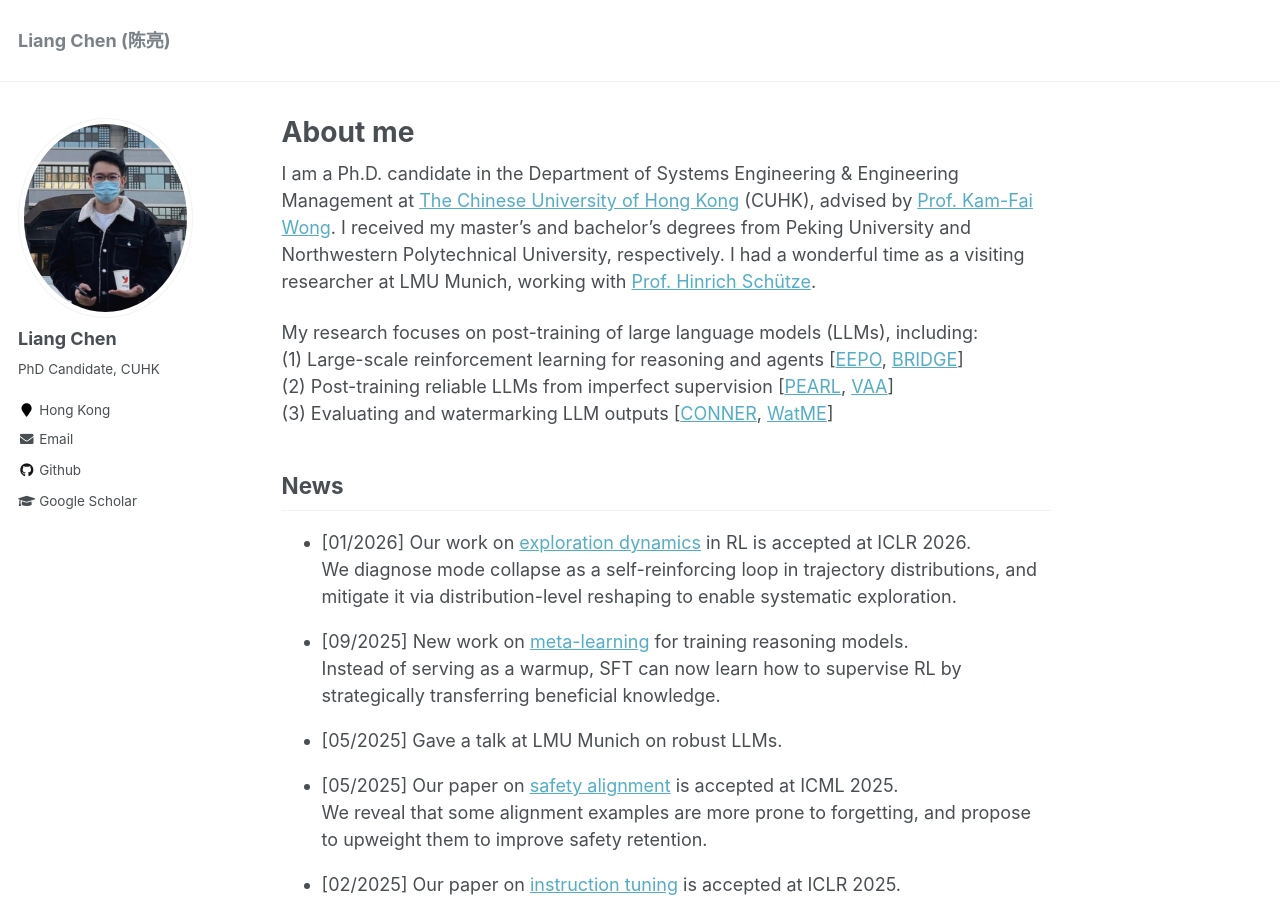
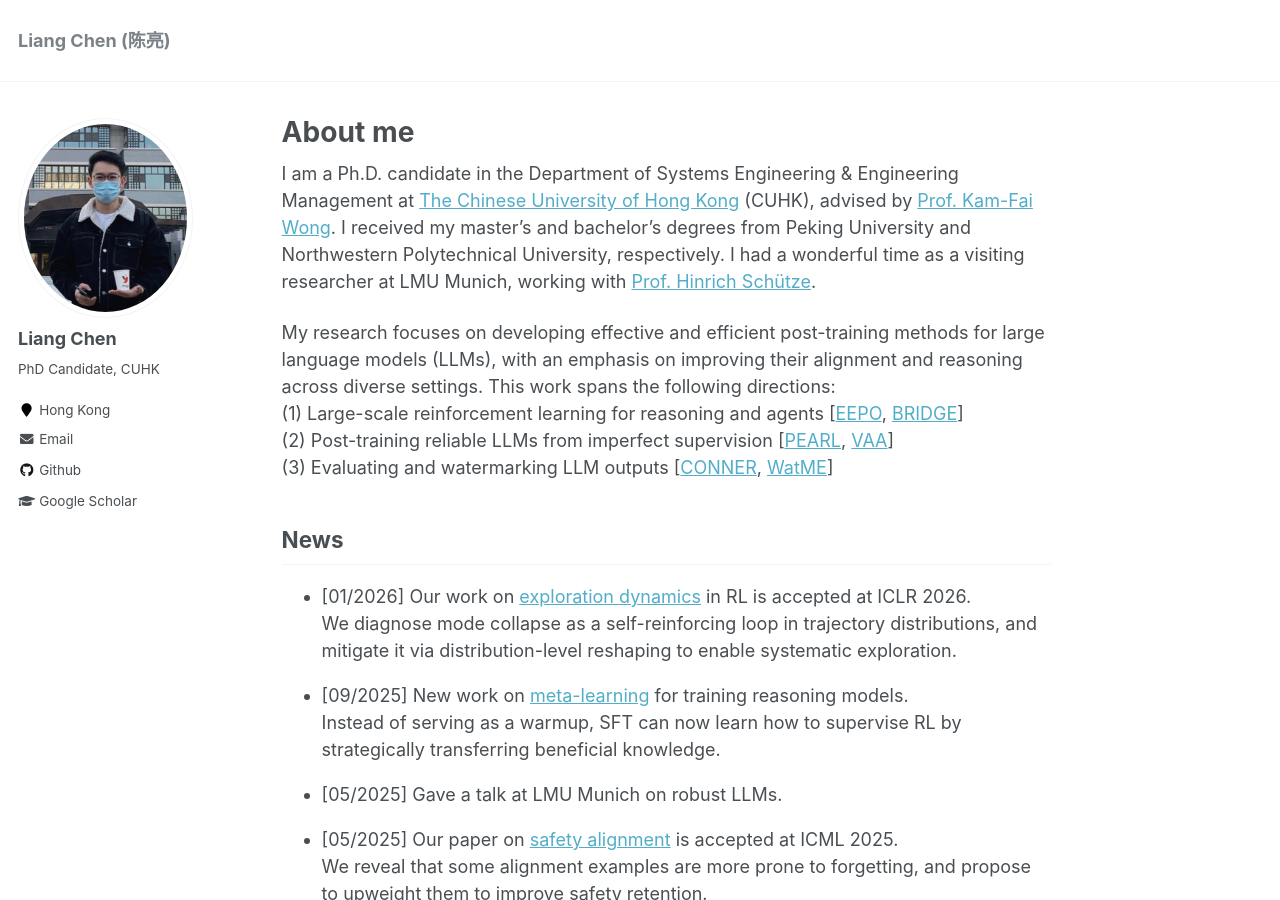
Before and after one commit to ChanLiang/ChanLiang.github.io, a Jekyll site: the page built from _pages/about.md, in a window 1280 px wide and 900 px high. Built offline with Jekyll 4.4.1, drawn with Linux system fonts in a browser that asks for light colours.

Commit message:
Update about.md

```diff
--- a/_pages/about.md
+++ b/_pages/about.md
@@ -35,7 +35,8 @@ I had a wonderful time as a visiting researcher at LMU Munich, working with [Pro
 <!-- My research interests lie in natural language processing and machine learning. Currently, I focus on the following research topics:  -->
 <!-- My research interests lie in natural language processing and large language models (LLMs). Currently, I’m focusing on the following topics:  -->
 <!-- Currently, I’m focusing on:    -->
-My research focuses on post-training of large language models (LLMs), including:
+<!-- My research focuses on post-training of large language models (LLMs), including:    -->
+My research focuses on developing effective and efficient post-training methods for large language models (LLMs), with an emphasis on improving their alignment and reasoning across diverse settings. This work spans the following directions:
 (1) Large-scale reinforcement learning for reasoning and agents [[EEPO](https://arxiv.org/pdf/2510.05837), [BRIDGE](https://arxiv.org/pdf/2509.06948)]
 (2) Post-training reliable LLMs from imperfect supervision [[PEARL](https://openreview.net/pdf?id=txoJvjfI9w), [VAA](https://openreview.net/pdf?id=EMHED4WTHT)]
 (3) Evaluating and watermarking LLM outputs [[CONNER](https://aclanthology.org/2023.emnlp-main.390), [WatME](https://aclanthology.org/2024.acl-long.496/)]
```
